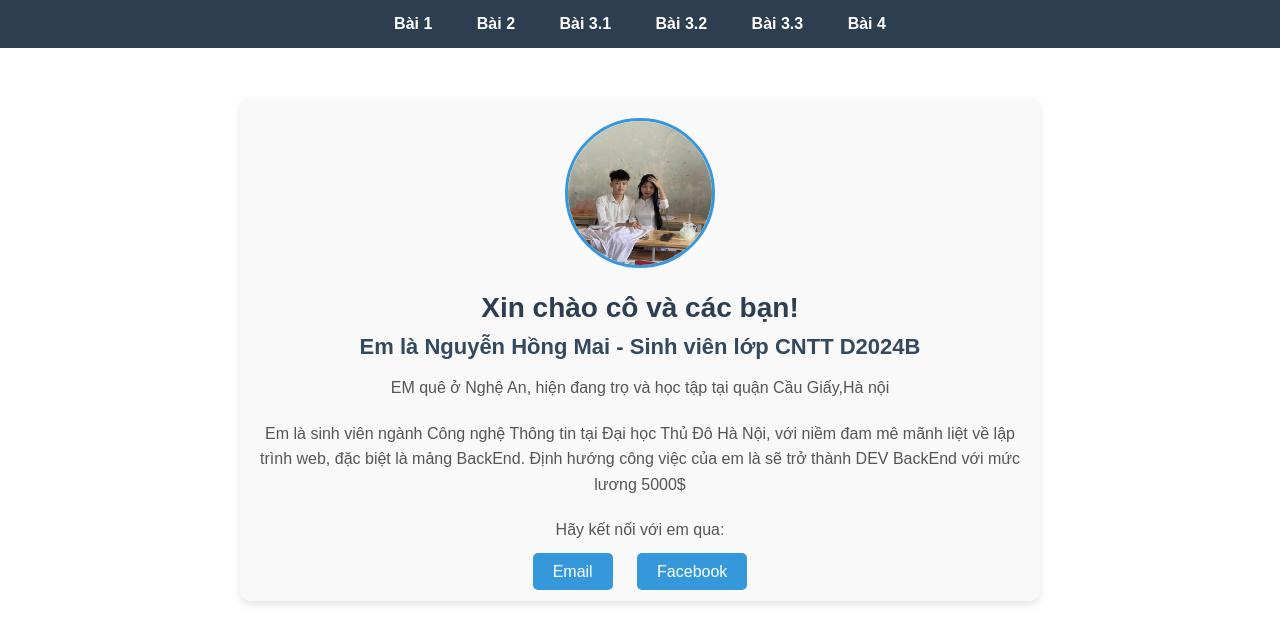
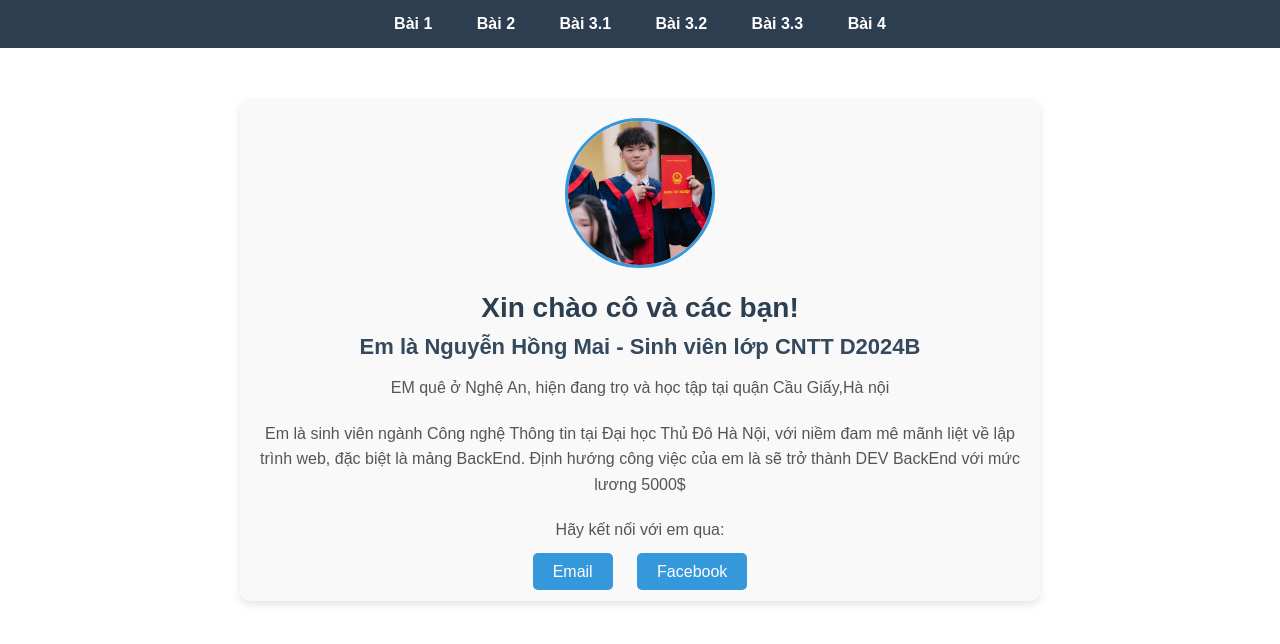
Before and after one commit to maidz001/baibuoi4, a plain HTML site: page bai4.html in a window 1280 px wide. Drawn offline with Linux system fonts and the light colour scheme.

Commit message:
gdwjhdsfbhjfbveruygferyu

```diff
--- a/bai4.html
+++ b/bai4.html
@@ -19,7 +19,7 @@
     </nav>
     <div class="container">
       <img
-        src="./z5846732785768_e8724ddf1982c85386d14d52fe90559d.jpg"
+        src="./z6382368469726_33b14789d2e2a0ca7ddbfda81f2a3e7e.jpg"
         alt="Ảnh đại diện"
         class="profile-img"
       />
```
Also changed, not shown: z6382368469726_33b14789d2e2a0ca7ddbfda81f2a3e7e.jpg (added).
